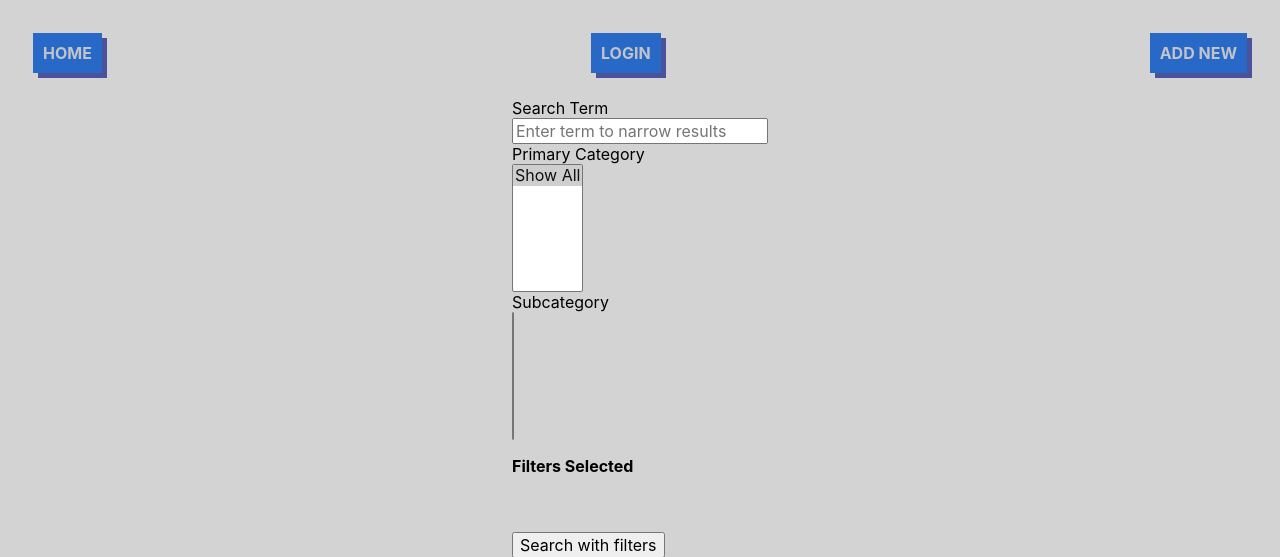
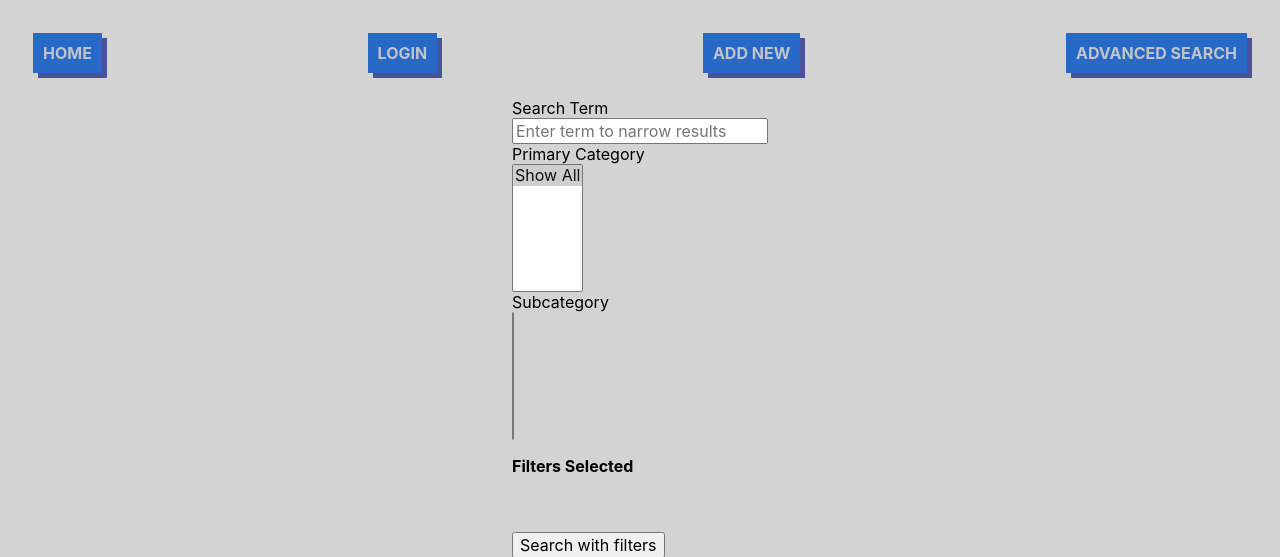
Before and after one commit to stevenanderson-git/BrainFilms, a Flask app: page /advanced_search in a window 1280 px wide. Shown: the top 557 px of the page. Run offline with Flask 2, Linux system fonts and the light colour scheme; data that the repository does not hold is empty; some libraries are stand-ins or nearby versions.

Commit message:
added advanced search button to navbar

```diff
--- a/templates/layout.html
+++ b/templates/layout.html
@@ -28,6 +28,7 @@
                 <a href="{{url_for('index')}}" class = 'home-button'>Home</a>
 				<a href="{{ url_for('login') }}" class='button'>Login</a>
 				<a href="{{ url_for('add_new')}}" class='button'>Add New</a>
+                <a href="{{url_for('advanced_search')}}" class='button'>Advanced Search</a>
 			</div>
 		</header>
 
```
